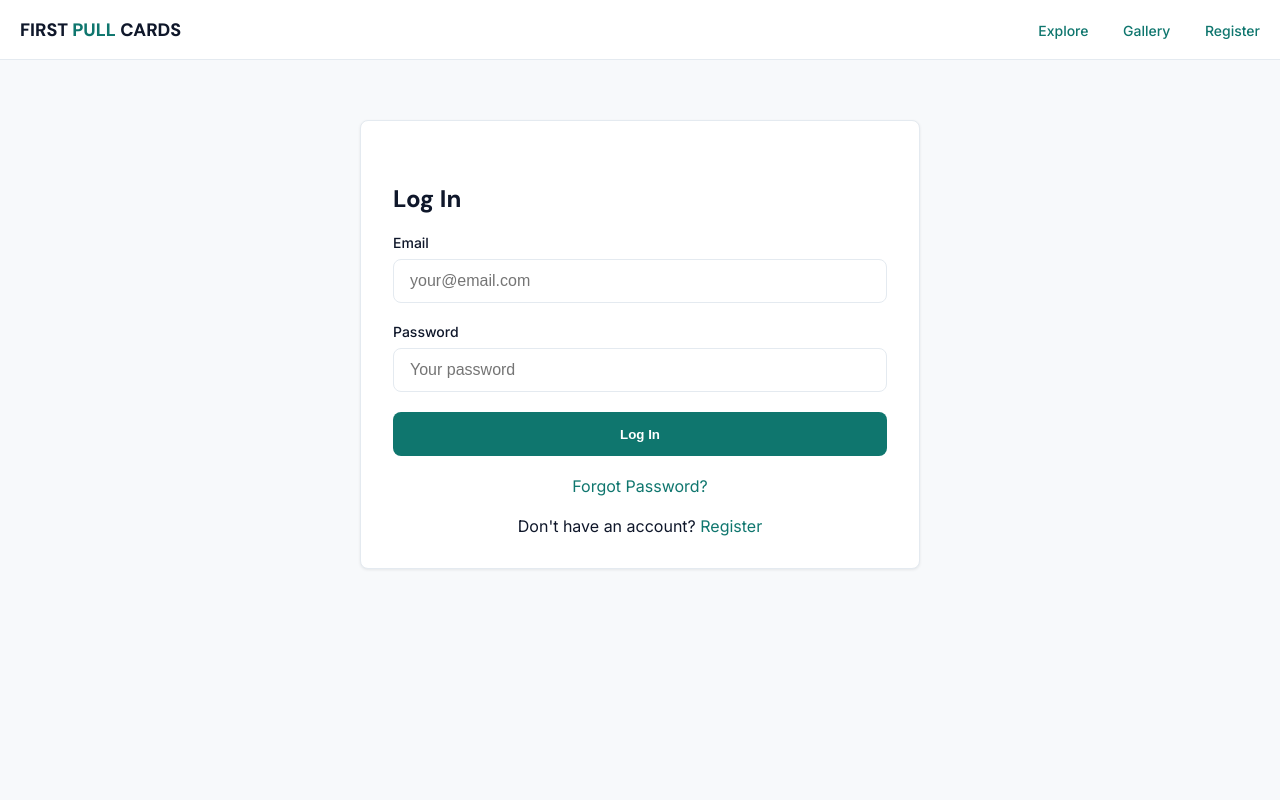
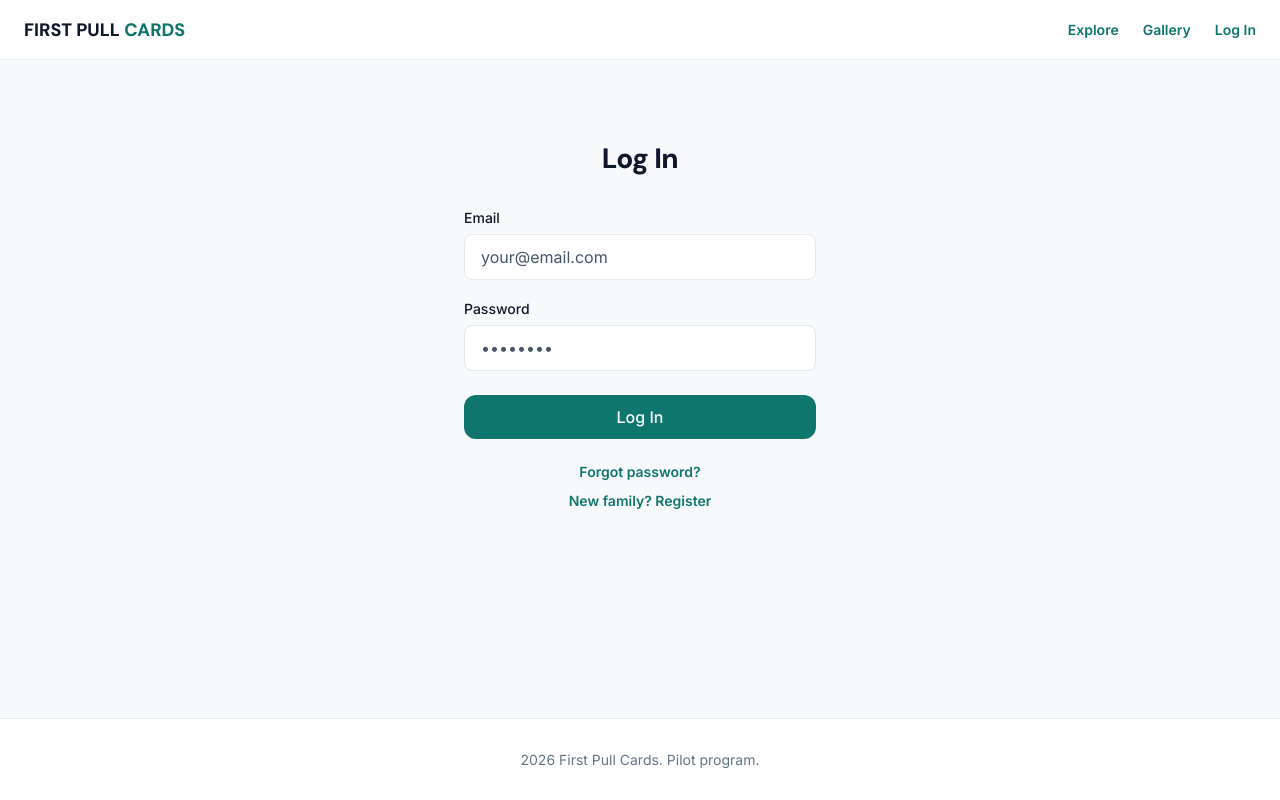
Before and after one commit to tobyriotte/fpc-demo, a plain HTML site: page login.html in a window 1280 px wide. Drawn offline with Linux system fonts and the light colour scheme.

Commit message:
Add login.html

```diff
--- a/login.html
+++ b/login.html
@@ -3,75 +3,222 @@
 <head>
     <meta charset="UTF-8">
     <meta name="viewport" content="width=device-width, initial-scale=1.0">
-    <title>Log In - First Pull Cards</title>
-    <style>@import url('https://fonts.googleapis.com/css2?family=DM+Sans:opsz,wght@9..40,400;9..40,500;9..40,700;9..40,800&family=Inter:wght@400;500;600&display=swap');
-* {margin:0;padding:0;box-sizing:border-box;}
-body {background:#F7F9FB!important;font-family:'Inter',sans-serif!important;color:#0F172A;}
-header {background:#FFFFFF;border-bottom:1px solid #E4EAF0;padding:20px;position:sticky;top:0;z-index:100;height:60px;display:flex;align-items:center;justify-content:space-between;}
-.logo {font-family:'DM Sans',sans-serif;font-size:18px;font-weight:800;color:#0F172A;}
-.logo .pull {color:#0F766E;}
-header nav a {color:#0F766E;text-decoration:none;font-weight:500;margin-left:30px;font-size:14px;}
-header nav a:hover {color:#0D5F58;}
-.container {max-width:900px;margin:40px auto;padding:0 20px;}
-h1 {font-family:'DM Sans',sans-serif;font-size:32px;font-weight:800;margin-bottom:20px;}
-h2 {font-family:'DM Sans',sans-serif;font-size:24px;font-weight:800;margin:30px 0 20px 0;}
-.form-container {background:#FFFFFF;border:1px solid #E4EAF0;border-radius:8px;padding:32px;box-shadow:0 1px 3px rgba(0,0,0,0.08);}
-.form-group {margin-bottom:20px;}
-label {display:block;margin-bottom:8px;font-weight:500;font-size:14px;}
-input,select {width:100%;padding:12px 16px;border:1px solid #E4EAF0;border-radius:8px;font-size:16px;height:44px;}
-input:focus,select:focus {outline:none;border-color:#0F766E;box-shadow:0 0 0 3px rgba(15,118,110,0.12);}
-button {width:100%;padding:12px 28px;background:#0F766E;color:#FFFFFF;border:none;border-radius:8px;font-weight:700;height:44px;cursor:pointer;}
-button:hover {background:#0D5F58;}
-.error {color:#EF4444;font-size:12px;margin-top:4px;}
-.hidden {display:none;}
-.card {background:#FFFFFF;border:1px solid #E4EAF0;border-radius:12px;padding:16px;margin:16px 0;}
-.grid {display:grid;grid-template-columns:repeat(auto-fill,minmax(140px,1fr));gap:12px;margin:20px 0;}
-.card-tile {border:2px solid #E4EAF0;border-radius:6px;background:#F7F9FB;text-align:center;overflow:hidden;}
-.card-tile-image {background:#E4EAF0;height:140px;display:flex;align-items:center;justify-content:center;color:#94A3B8;font-size:12px;}
-.card-tile-info {padding:8px;font-size:12px;}
-.rarity-badge {display:inline-block;background:#FFFBEB;border:1px solid #FDE68A;color:#F59E0B;padding:4px 8px;border-radius:6px;font-size:11px;font-weight:800;}
-.text-center {text-align:center;}
-.mb-20 {margin-bottom:20px;}
-a {color:#0F766E;text-decoration:none;}
-a:hover {text-decoration:underline;}
-.flex {display:flex;gap:12px;margin:12px 0;}
-.flex button {flex:1;}</style>
+    <title>Log In — First Pull Cards</title>
+    <style>
+        @import url('https://fonts.googleapis.com/css2?family=DM+Sans:opsz,wght@9..40,400;9..40,500;9..40,700;9..40,800&family=Inter:wght@400;500;600&display=swap');
+
+        * { margin: 0; padding: 0; box-sizing: border-box; }
+        html, body {
+            background: #F7F9FB !important;
+            font-family: 'Inter', sans-serif !important;
+            color: #0F172A;
+        }
+
+        nav {
+            background: #FFFFFF;
+            border-bottom: 1px solid #E4EAF0;
+            height: 60px;
+            position: sticky;
+            top: 0;
+            z-index: 100;
+            display: flex;
+            align-items: center;
+            padding: 0 24px;
+            justify-content: space-between;
+        }
+
+        nav .logo {
+            font-family: 'DM Sans', sans-serif;
+            font-size: 18px;
+            font-weight: 800;
+            text-decoration: none;
+            color: #0F172A;
+        }
+
+        nav .logo .teal { color: #0F766E; }
+
+        nav .nav-links {
+            display: flex;
+            gap: 24px;
+            align-items: center;
+        }
+
+        nav a {
+            text-decoration: none;
+            color: #0F766E;
+            font-weight: 600;
+            font-size: 14px;
+        }
+
+        .container {
+            max-width: 400px;
+            margin: 0 auto;
+            padding: 80px 24px;
+        }
+
+        h2 {
+            font-family: 'DM Sans', sans-serif;
+            font-size: 28px;
+            font-weight: 800;
+            margin-bottom: 32px;
+            text-align: center;
+            color: #0F172A;
+            letter-spacing: -0.02em;
+        }
+
+        .form-group {
+            margin-bottom: 20px;
+        }
+
+        .form-group label {
+            display: block;
+            font-family: 'Inter', sans-serif;
+            font-size: 14px;
+            font-weight: 500;
+            margin-bottom: 8px;
+            color: #0F172A;
+        }
+
+        .form-group input {
+            width: 100%;
+            padding: 12px 16px;
+            border: 1px solid #E4EAF0;
+            border-radius: 8px;
+            font-family: 'Inter', sans-serif;
+            font-size: 16px;
+            color: #0F172A;
+            transition: border-color 0.2s;
+        }
+
+        .form-group input:focus {
+            outline: none;
+            border-color: #0F766E;
+            box-shadow: 0 0 0 3px rgba(15, 118, 110, 0.12);
+        }
+
+        .form-group input::placeholder {
+            color: #475569;
+        }
+
+        .btn-primary {
+            width: 100%;
+            background: #0F766E;
+            color: #FFFFFF;
+            border: none;
+            border-radius: 12px;
+            padding: 12px 24px;
+            height: 44px;
+            font-family: 'Inter', sans-serif;
+            font-weight: 500;
+            font-size: 16px;
+            cursor: pointer;
+            text-decoration: none;
+            display: flex;
+            align-items: center;
+            justify-content: center;
+            transition: background 0.2s;
+            margin-top: 24px;
+        }
+
+        .btn-primary:hover { background: #0D5F58; }
+
+        .links {
+            text-align: center;
+            margin-top: 24px;
+            font-size: 14px;
+        }
+
+        .links a {
+            color: #0F766E;
+            text-decoration: none;
+            font-weight: 600;
+            display: block;
+            margin-top: 12px;
+        }
+
+        .error {
+            color: #dc2626;
+            font-size: 12px;
+            margin-top: 4px;
+        }
+
+        footer {
+            background: #FFFFFF;
+            border-top: 1px solid #E4EAF0;
+            padding: 32px 24px;
+            text-align: center;
+            color: #64748B;
+            font-family: 'Inter', sans-serif;
+            font-size: 14px;
+            position: fixed;
+            bottom: 0;
+            width: 100%;
+        }
+
+        body { padding-bottom: 100px; }
+    </style>
 </head>
 <body>
-    <header>
-        <div class="logo">FIRST <span class="pull">PULL</span> CARDS</div>
     <nav>
+        <a href="index.html" class="logo">FIRST PULL <span class="teal">CARDS</span></a>
+        <div class="nav-links">
             <a href="explore/index.html">Explore</a>
             <a href="gallery.html">Gallery</a>
-            <a href="index.html">Register</a>
+            <a href="login.html">Log In</a>
+        </div>
     </nav>
-    </header>
-    <div class="container" style="max-width:600px;margin:60px auto;">
-        <div class="form-container">
+
+    <div class="container">
         <h2>Log In</h2>
-            <form id="loginForm">
+        <form id="loginForm" onsubmit="handleLogin(event)">
             <div class="form-group">
-                    <label>Email</label>
+                <label for="email">Email</label>
                 <input type="email" id="email" required placeholder="your@email.com">
+                <div class="error" id="emailError"></div>
             </div>
+
             <div class="form-group">
-                    <label>Password</label>
-                    <input type="password" id="password" required placeholder="Your password">
+                <label for="password">Password</label>
+                <input type="password" id="password" required placeholder="••••••••">
+                <div class="error" id="passwordError"></div>
             </div>
-                <button type="submit">Log In</button>
+
+            <button type="submit" class="btn-primary">Log In</button>
         </form>
-            <div style="text-align:center;margin-top:20px;">
-                <a href="password-reset.html">Forgot Password?</a><br><br>
-                Don't have an account? <a href="index.html">Register</a>
+
+        <div class="links">
+            <a href="password-reset.html">Forgot password?</a>
+            <a href="index.html">New family? Register</a>
         </div>
     </div>
-    </div>
+
+    <footer>
+        2026 First Pull Cards. Pilot program.
+    </footer>
+
     <script>
-        document.getElementById('loginForm').addEventListener('submit',function(e){
+        function handleLogin(e) {
             e.preventDefault();
-            sessionStorage.setItem('fpc_logged_in','true');
-            window.location.href='dashboard/index.html';
-        });
+
+            const email = document.getElementById('email').value.trim();
+            const password = document.getElementById('password').value;
+
+            // For demo: simple check
+            if (!email || !password) {
+                document.getElementById('emailError').textContent = 'Email and password required';
+                return;
+            }
+
+            // Save to sessionStorage
+            sessionStorage.setItem('fpc_logged_in', 'true');
+            sessionStorage.setItem('fpc_family', JSON.stringify({
+                email: email,
+                parentName: 'Parent',
+                children: ['Child 1']
+            }));
+
+            window.location.href = 'dashboard/index.html';
+        }
     </script>
 </body>
 </html>
```
Lines whose indentation alone changed are shown as unchanged.
